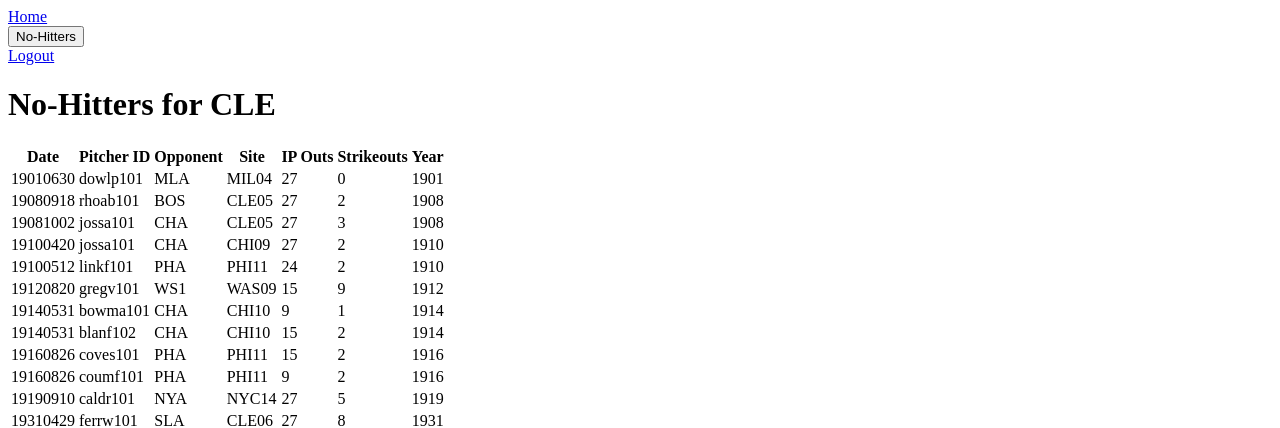
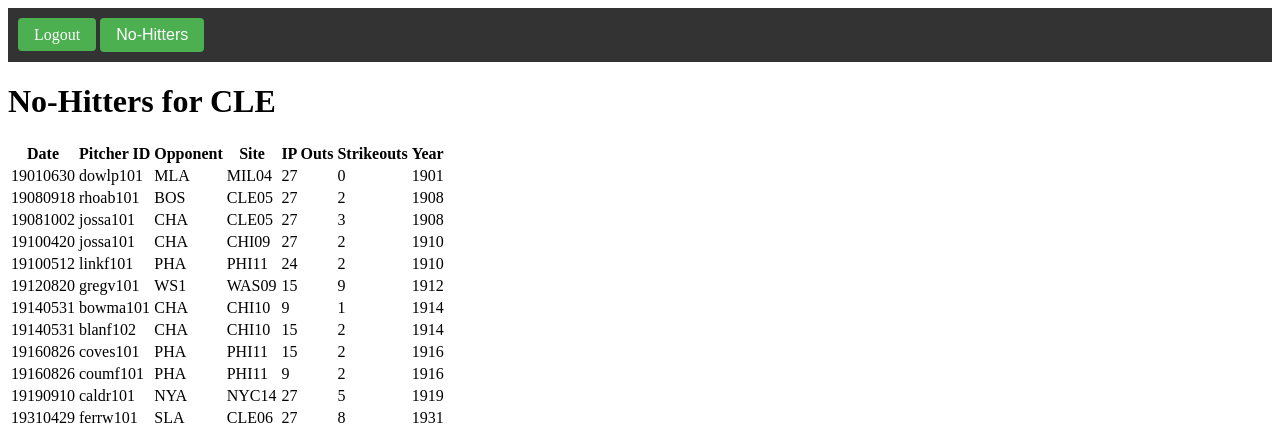
Before and after one commit to Debob123/strikeOne, a Flask app: a page that uses app/templates/navbar.html in a window 1280 px wide. Shown: the top 428 px of the page. Run offline with Flask 3, Linux system fonts and the light colour scheme; a user stored in the database is signed in.

Commit message:
added no hitter button but it can't do anything

```diff
--- a/app/routes.py
+++ b/app/routes.py
@@ -1,8 +1,7 @@
 from flask import render_template, redirect, url_for, request, flash, Blueprint
 from flask_login import login_user, logout_user, login_required, current_user
 from app import db, login_manager, bcrypt
-from app.models import User, NoHitter  # include NoHitter here
-
+from app.models import User, NoHitter
 from app.forms import LoginForm, RegistrationForm
 
 bp = Blueprint('routes', __name__)
@@ -10,7 +9,8 @@ bp = Blueprint('routes', __name__)
 # Home page
 @bp.route('/')
 def homepage():
-    return render_template('homepage.html')
+    return render_template('dashboard.html')
+
 
 
 # Login route
@@ -24,7 +24,7 @@ def login():
                 flash('Your account has been banned. Contact an administrator.', 'danger')
                 return redirect(url_for('routes.login'))
             login_user(user)
-            return redirect(url_for('routes.homepage'))
+            return redirect(url_for('routes.dashboard'))  # Redirect to dashboard after login
         else:
             flash('Invalid username or password.', 'danger')
     return render_template('login.html', form=form)
@@ -60,10 +60,17 @@ def logout():
     return redirect(url_for('routes.login'))
 
 
+# Dashboard (optional landing page after login)
+@bp.route('/dashboard')
+@login_required
+def dashboard():
+    return render_template('dashboard.html')
+
+
 # No-Hitter dropdown using teams from raw SQL
 @bp.route('/nohitters')
 def nohitter_dropdown():
-    result = db.session.execute('SELECT DISTINCT name FROM teams ORDER BY name')
+    result = db.session.execute('SELECT DISTINCT team_name FROM teams ORDER BY team_name')
     teams = [row[0] for row in result]
     return render_template('nohitters_dropdown.html', teams=teams)
 
--- a/app/static/styles.css
+++ b/app/static/styles.css
@@ -0,0 +1,62 @@
+nav {
+    background-color: #333;
+    padding: 10px;
+    display: flex;
+    gap: 10px;
+}
+
+.btn {
+    background-color: #4CAF50;
+    color: white;
+    padding: 8px 16px;
+    text-decoration: none;
+    border: none;
+    border-radius: 4px;
+    cursor: pointer;
+}
+
+.btn:hover {
+    background-color: #45a049;
+}
+
+.dropdown {
+    position: relative;
+    display: inline-block;
+}
+
+.dropbtn {
+    background-color: #4CAF50;
+    border: none;
+    color: white;
+    padding: 8px 16px;
+    font-size: 16px;
+    cursor: pointer;
+    border-radius: 4px;
+}
+
+.dropdown-content {
+    display: none;
+    position: absolute;
+    background-color: white;
+    min-width: 160px;
+    z-index: 1;
+    border: 1px solid #ddd;
+    border-radius: 4px;
+    margin-top: 5px;
+}
+
+.dropdown-content a {
+    color: black;
+    padding: 8px 12px;
+    text-decoration: none;
+    display: block;
+}
+
+.dropdown-content a:hover {
+    background-color: #f1f1f1;
+}
+
+/* Show the dropdown on hover */
+.dropdown:hover .dropdown-content {
+    display: block;
+}
--- a/app/templates/navbar.html
+++ b/app/templates/navbar.html
@@ -1,18 +1,20 @@
 <!-- templates/navbar.html -->
 <nav>
-    <a href="{{ url_for('routes.homepage') }}">Home</a>
+    <div class="nav-left">
+        {% if current_user.is_authenticated %}
+            <a href="{{ url_for('routes.logout') }}" class="btn">Logout</a>
+
             <div class="dropdown">
-        <button class="dropbtn">No-Hitters</button>
+                <button class="btn dropbtn">No-Hitters</button>
                 <div class="dropdown-content">
                     {% for team in teams %}
-                <a href="{{ url_for('routes.show_nohitters', team=team) }}">{{ team }}</a>
+                        <a href="{{ url_for('routes.nohitters_dropdown', team=team) }}">{{ team }}</a>
                     {% endfor %}
                 </div>
             </div>
-    {% if current_user.is_authenticated %}
-        <a href="{{ url_for('routes.logout') }}">Logout</a>
         {% else %}
-        <a href="{{ url_for('routes.login') }}">Login</a>
-        <a href="{{ url_for('routes.register') }}">Register</a>
+            <a href="{{ url_for('routes.login') }}" class="btn">Login</a>
+            <a href="{{ url_for('routes.register') }}" class="btn">Register</a>
         {% endif %}
+    </div>
 </nav>
```
Also changed, not shown: app/templates/nohitters_dropdown.html (+29 -0 lines). Lines whose indentation alone changed are shown as unchanged.
